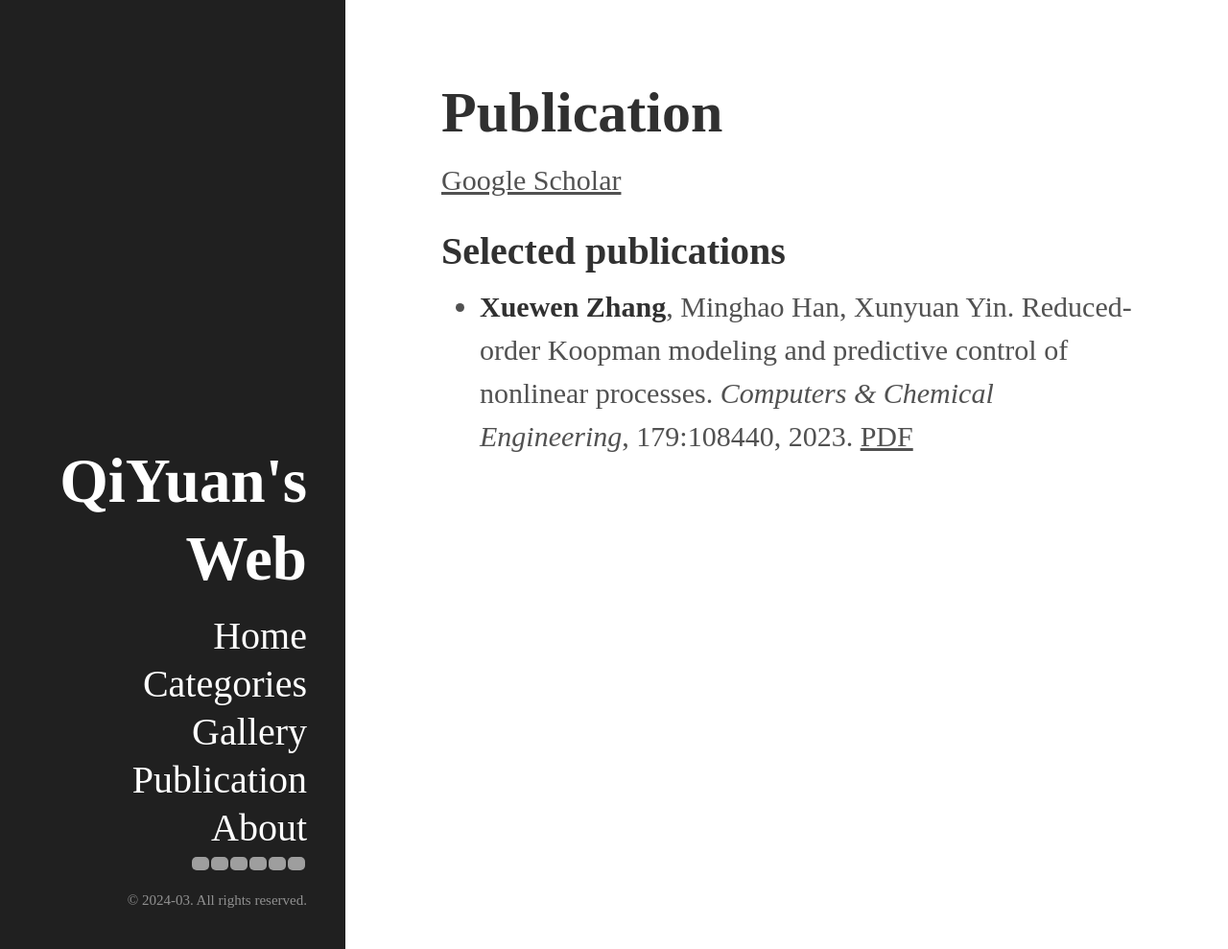
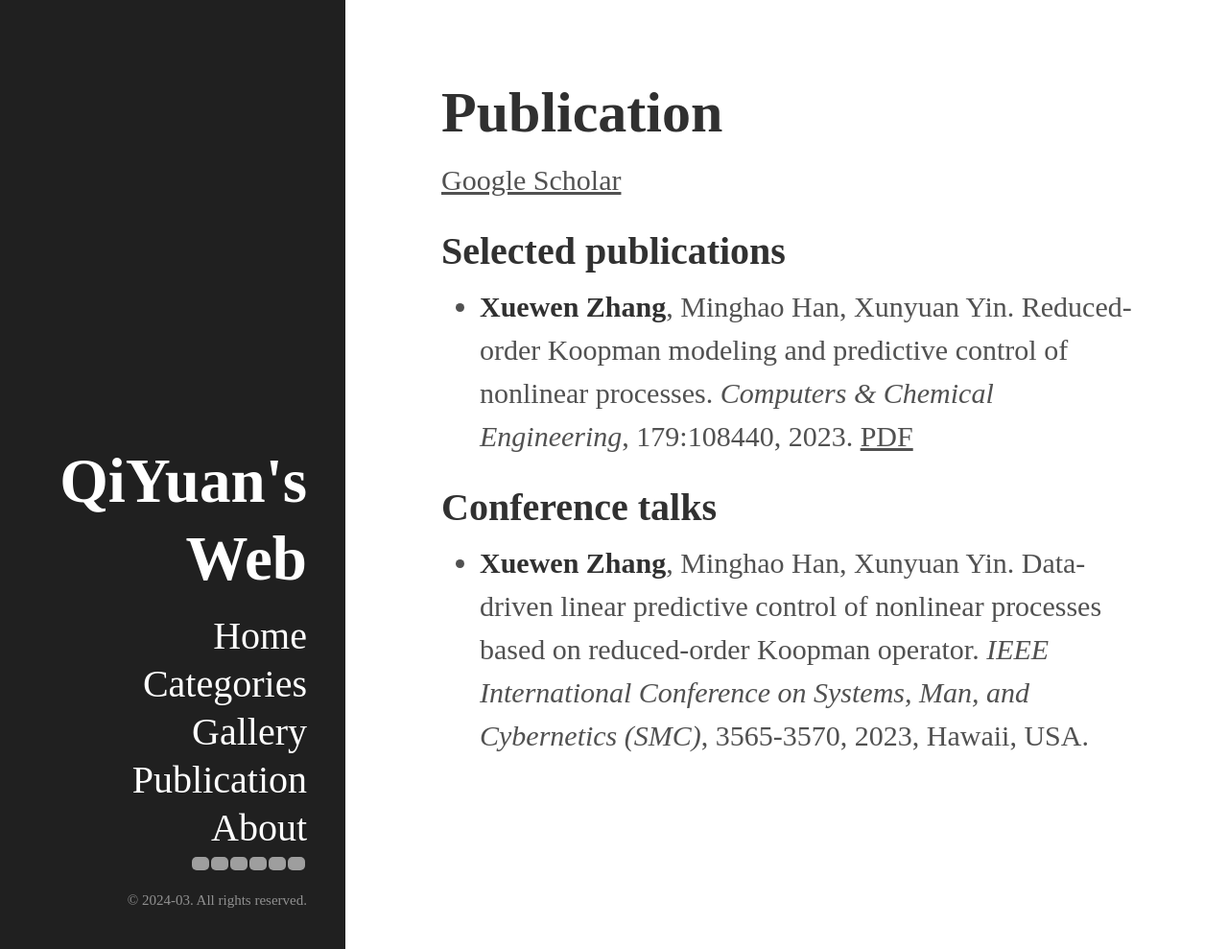
Before and after one commit to Zhang-Xuewen/Zhang-Xuewen.github.io, a Jekyll site: the page built from publication.md, in a window 1280 px wide and 989 px high. Shown: the whole window at 96% size. Built offline with Jekyll 4.4.1, drawn with Linux system fonts in a browser that asks for light colours; some web fonts are replaced; grey boxes are pictures that could not be loaded.

Commit message:
update publication and index

```diff
--- a/index.html
+++ b/index.html
@@ -18,8 +18,7 @@ body {font-family: 'East Sea Dokdo', cursive;
 <img align='right' src='/home/IMG_5777.PNG' width='150'>
 
 <br/><br/>
-<br/><br/>
-<br/><br/>
+
 <!--
 ![IMG_5779](https://github.com/QiYuan-Zhang/QiYuan-Zhang/assets/53491122/5f581d3f-4533-4ab7-9885-6f78b7082a97)
 -->
--- a/publication.md
+++ b/publication.md
@@ -14,3 +14,8 @@ body {font-family: 'East Sea Dokdo', cursive;
 <h1> Selected publications </h1>
 
 - **Xuewen Zhang**, Minghao Han, Xunyuan Yin. Reduced-order Koopman modeling and predictive control of nonlinear processes. *Computers & Chemical Engineering*, 179:108440, 2023.  [PDF](https://doi.org/10.1016/j.compchemeng.2023.108440)
+
+
+<h1> Conference talks</h1>
+
+- **Xuewen Zhang**, Minghao Han, Xunyuan Yin. Data-driven linear predictive control of nonlinear processes based on reduced-order Koopman operator. *IEEE International Conference on Systems, Man, and Cybernetics (SMC)*, 3565-3570, 2023, Hawaii, USA.
```
